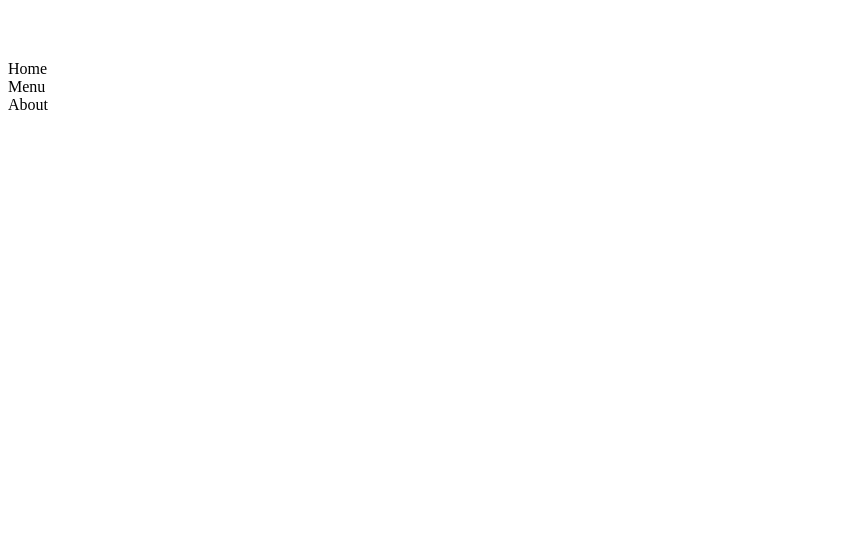
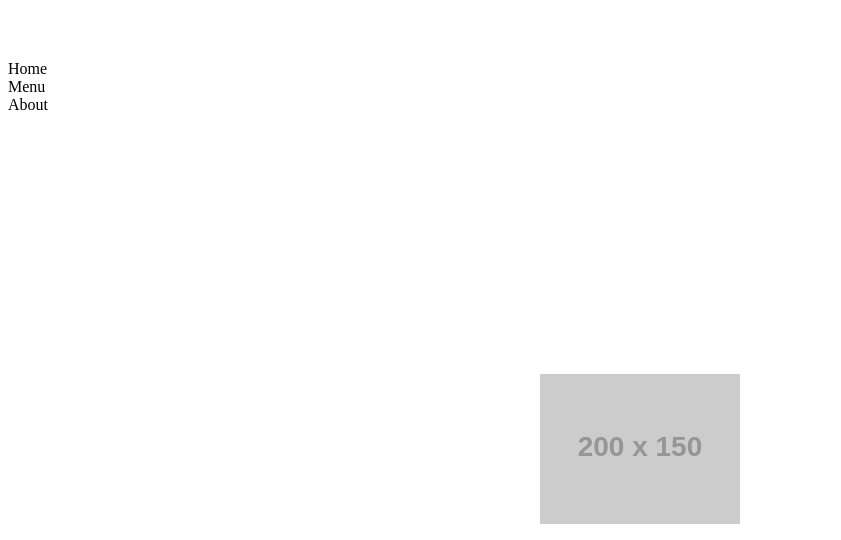
Before and after one commit to roasted-oolong/Project-Restaurant-Page, a website built with webpack: page src/template.html in a window 1280 px wide. Shown: the top 540 px of the page, without its empty margins (0-841 px from the left). Built offline with nearby package versions, Linux system fonts and the light colour scheme; placeholder pictures from the web are drawn by us.

Commit message:
Add homepage.js
Added homepage module

```diff
--- /dev/null
+++ b/src/homepage.js
@@ -0,0 +1,20 @@
+export function loadHomepage() {
+  const content = document.getElementById('content');
+
+  // Create elements
+  const img = document.createElement('img');
+  img.src = 'https://via.placeholder.com/200x150?text=Restaurant'; // Replace with your image if needed
+  img.alt = 'Restaurant';
+
+  const header = document.createElement('h1');
+  header.textContent = 'Krusty Burger';
+
+  const para = document.createElement('p');
+  para.textContent = 'The most tasty and juicy burgers in existence.';
+
+  // Clear content and append new elements
+  content.innerHTML = '';
+  content.appendChild(img);
+  content.appendChild(header);
+  content.appendChild(para);
+}
--- a/src/index.js
+++ b/src/index.js
@@ -1,4 +1,6 @@
 import "./styles.css";
 import { greeting } from "./greeting.js"
+import { loadHomepage } from "./homepage.js";
 
 console.log(greeting)
+loadHomepage();
--- a/src/styles.css
+++ b/src/styles.css
@@ -3,3 +3,11 @@ body {
   margin-top: 60px;
   margin-bottom: 60px;
 }
+
+#content {
+  min-height: 100vh;
+  display: flex;
+  flex-direction: column;
+  justify-content: center;
+  align-items: center;
+}
```
